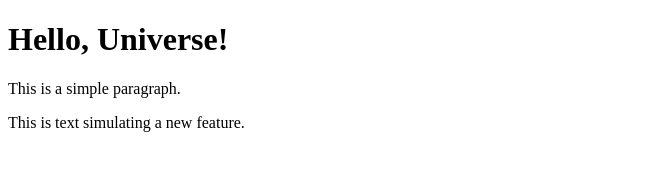
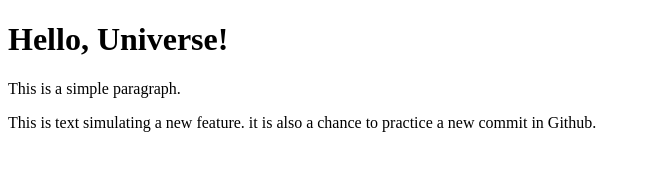
Before and after one commit to shawnbasil71/test-project, a plain HTML site: page index.html in a window 1280 px wide. Shown: the whole page, without its empty margins (0-651 px from the left). Drawn offline with Linux system fonts and the light colour scheme.

Commit message:
Modify paragraph text in index.html
Updated text to include a practice note for GitHub commits.

```diff
--- a/index.html
+++ b/index.html
@@ -9,7 +9,8 @@
   <h1>Hello, Universe!</h1>
   <p>This is a simple paragraph.</p>
   <div>
-    <p>This is text simulating a new feature.</p>
+    <p>This is text simulating a new feature.  it is also a chance to practice a new commit in Github.</p>
+
   </div>
 </body>
 </html>
```
